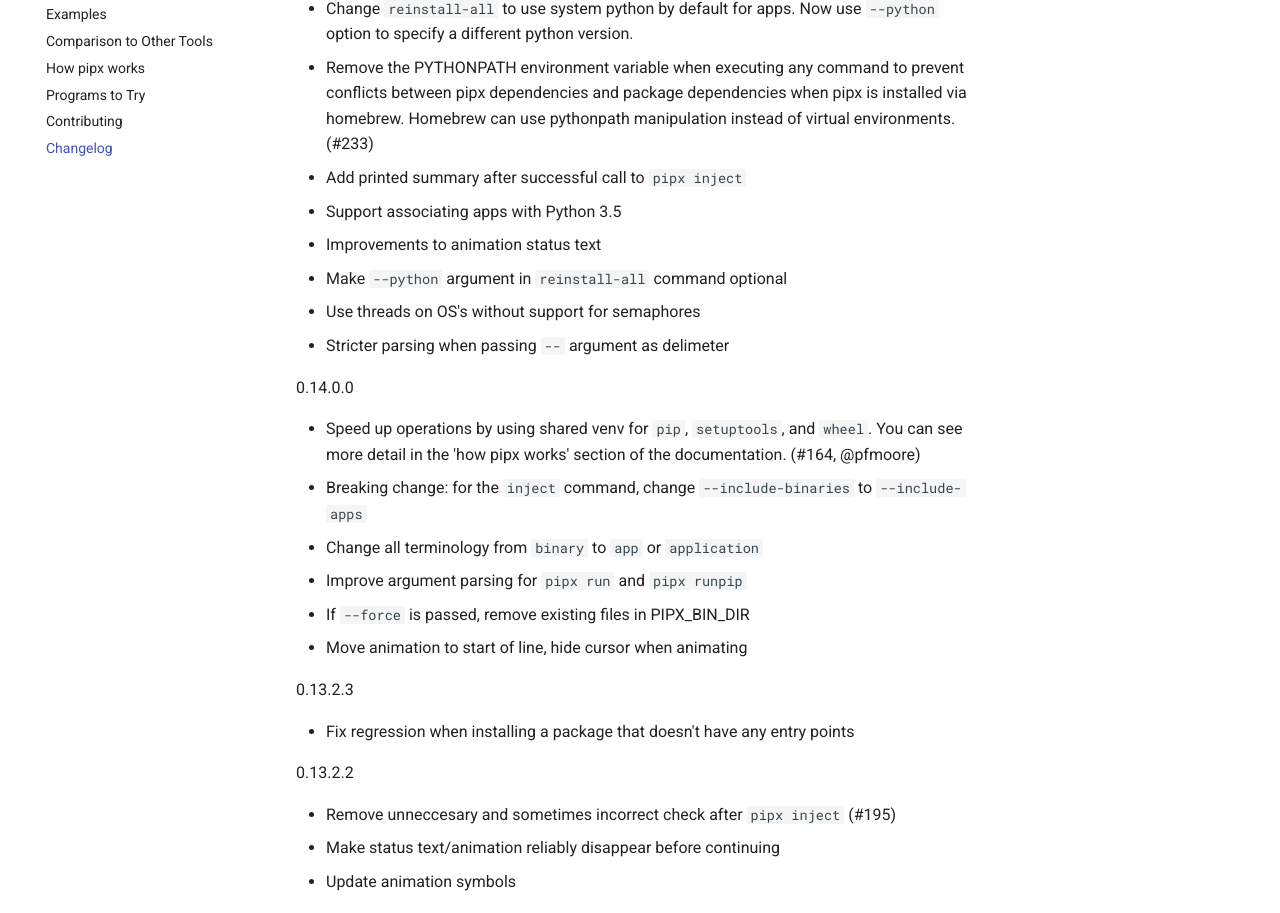
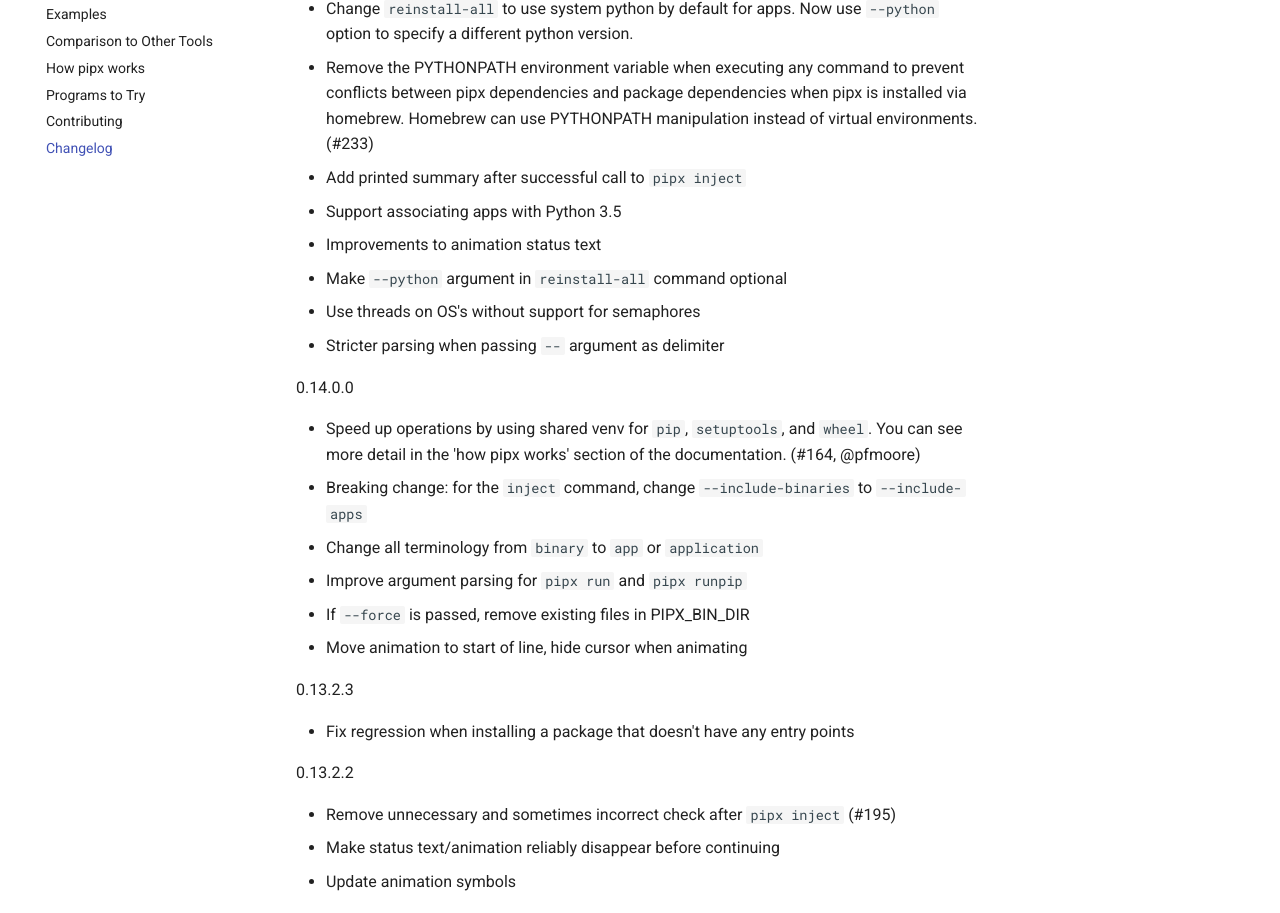
Before and after one commit to pypa/pipx, an MkDocs documentation site: the page built from docs/changelog.md, in a window 1280 px wide and 1400 px high, scrolled down 3575 px. Shown: the part 202-1115 px from the top of the window. Built offline with MkDocs 1.6.1 and Material for MkDocs 9.7.7, drawn with Linux system fonts in a browser that asks for light colours; comment, search, counter and statistics services are not loaded; some of the changed text lies outside the part shown.

Commit message:
Fix changelog entry, and spell-correct changelog.

```diff
--- a/docs/changelog.md
+++ b/docs/changelog.md
@@ -93,13 +93,13 @@
 - `reinstall-all` options `--include-deps`, `--system-site-packages`, `--index-url`, `--editable`, and `--pip-args` were removed. Pipx now uses the original options used to install each application instead. (#222)
 - Handle missing interpreters more gracefully (#146)
 - Change `reinstall-all` to use system python by default for apps. Now use `--python` option to specify a different python version.
-- Remove the PYTHONPATH environment variable when executing any command to prevent conflicts between pipx dependencies and package dependencies when pipx is installed via homebrew. Homebrew can use pythonpath manipulation instead of virtual environments. (#233)
+- Remove the PYTHONPATH environment variable when executing any command to prevent conflicts between pipx dependencies and package dependencies when pipx is installed via homebrew. Homebrew can use PYTHONPATH manipulation instead of virtual environments. (#233)
 - Add printed summary after successful call to `pipx inject`
 - Support associating apps with Python 3.5
 - Improvements to animation status text
 - Make `--python` argument in `reinstall-all` command optional
 - Use threads on OS's without support for semaphores
-- Stricter parsing when passing `--` argument as delimeter
+- Stricter parsing when passing `--` argument as delimiter
 
 0.14.0.0
 
@@ -116,7 +116,7 @@
 
 0.13.2.2
 
-- Remove unneccesary and sometimes incorrect check after `pipx inject` (#195)
+- Remove unnecessary and sometimes incorrect check after `pipx inject` (#195)
 - Make status text/animation reliably disappear before continuing
 - Update animation symbols
 
```
Also changed, not shown: other parts of docs/changelog.md (+4 -4 lines).
